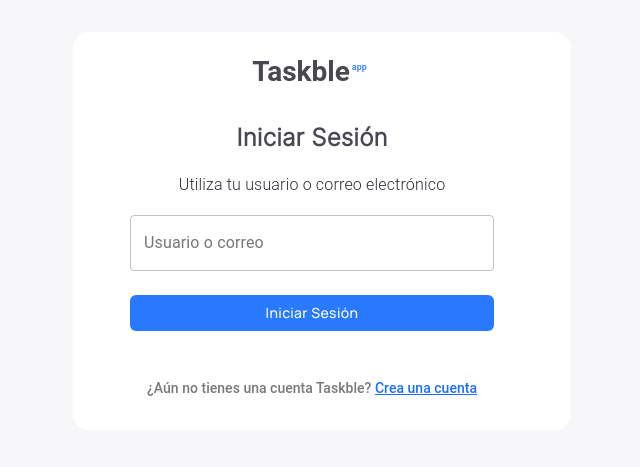
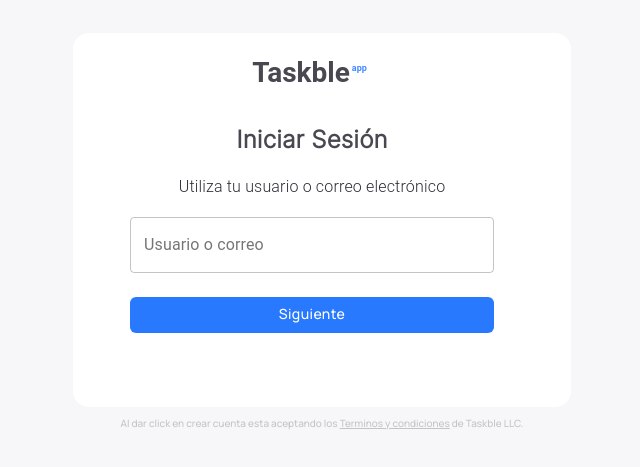
Before and after one commit to AngelP11/taskable, a React (Create React App) app: page /taskable/login in a window 1280 px wide. Shown: the part 157-624 px from the top of the page, without its empty margins (318-958 px from the left). Built offline with nearby package versions, Linux system fonts and the light colour scheme.

Commit message:
Adaptacion de login

```diff
--- a/src/pages/Login.js
+++ b/src/pages/Login.js
@@ -49,22 +49,25 @@
 	  textTransform: 'capitalize',
 	  '&:hover': {
 		cursor: 'pointer',
-		backgroundColor: '#7A4CFF',
-		boxShadow: '0 1px 3px 2px rgba(122, 76, 255, .2)',
+		backgroundColor: '#2979ff',
+		boxShadow: '0 1px 3px 2px rgba(0, 0, 0, .2)',
 	  },
 	  '&:active': {
-		backgroundColor: '#5217FF',
-		boxShadow: '0px 8px 9px 0px rgba(122, 76, 255, .24)',
+		backgroundColor: '#2979ff',
+		boxShadow: '0px 8px 9px 0px rgba(0, 0, 0, .24)',
 	  },
 	},
 	footer: {
+	  marginTop: 10,
 	  width: '100%',
 	  textAlign: 'center',
-	  fontSize: 14,
+	  fontFamily:'Manrope',
+	  fontSize: 10,
 	  fontWeight: 500,
 	  lineHeight: 1.21,
 	  letterSpacing: 0.02,
-	  color: '#797979'
+	  color: '#797979',
+	  opacity: .4,
 	},
 	pos: {
 		marginBottom: 18,
@@ -81,9 +84,9 @@
 		fontWeight: 300,
 	},
 	link: {
-		color: '#1a70ff',
-		fontWeight: 500,
-		fontSize: 14,
+		color: '#797979',
+		fontSize: 10,
+		fontFamily:'Manrope',
 	}
 })
 
@@ -101,16 +104,13 @@
 						<Typography className={classes.pos}>Iniciar Sesión</Typography>
 						<Typography variant="body2" className={classes.text} component="p">Utiliza tu usuario o correo electrónico</Typography>
 
-						<TextField id="outlined-basic" size="small" className={classes.input} label="Usuario o correo" variant="outlined" size="normal"/>
+						<TextField id="outlined-basic" size="small" className={classes.input} label="Usuario o correo" variant="outlined" size="big"/>
 
-						<Button variant="contained" className={ classes.btn } disableElevation>Iniciar Sesión</Button>
+						<Button variant="contained" className={ classes.btn } disableElevation>Siguiente</Button>
 					</CardContent>
-
-					<CardActions >
-						<Typography variant="body2" className={classes.footer} component="p">¿Aún no tienes una cuenta Taskble? <Link className={classes.link} to="/register">Crea una cuenta</Link></Typography>
-					</CardActions>
 				</Card>
 
+				<Typography variant="body2" className={classes.footer} component="p">Al dar click en crear cuenta esta aceptando los <Link className={classes.link} to="/register">Terminos y condiciones</Link> de Taskble LLC.</Typography>
 			</Grid>
 		</Grid>
 	)
```
